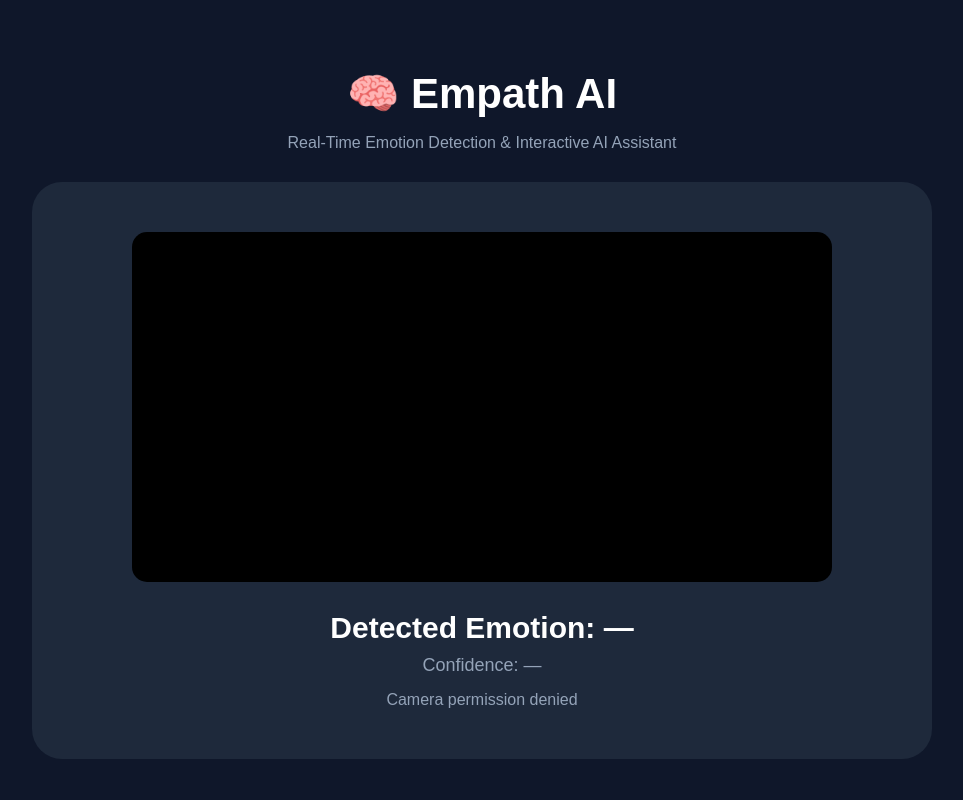
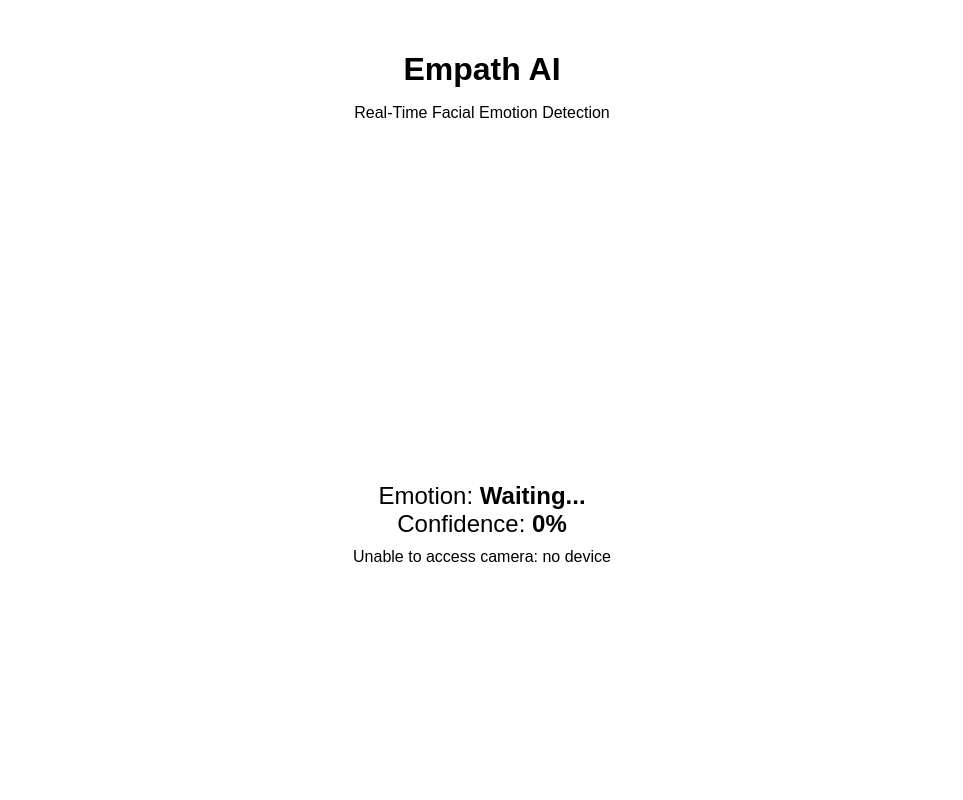
Before and after one commit to nsrahul03/EmpathAi, a Flask app: page / in a window 1280 px wide. Shown: the whole page, without its empty margins (158-1121 px from the left). Run offline with Flask 3, Linux system fonts and the light colour scheme.

Commit message:
Restore previous Flask web interface

```diff
--- a/web/app.py
+++ b/web/app.py
@@ -1,27 +1,18 @@
 from flask import Flask, render_template, request, jsonify
-from tensorflow.keras.models import load_model
-from PIL import Image
+import cv2
 import numpy as np
 import base64
+from PIL import Image
 import io
-import os
-
+import tensorflow as tf
 
 app = Flask(__name__)
 
-# --------------------------------------------------
-# Model configuration
-# --------------------------------------------------
+# Load trained emotion model
+MODEL_PATH = "fer2013_best_model.keras"
+model = tf.keras.models.load_model(MODEL_PATH)
 
-BASE_DIR = os.path.dirname(os.path.dirname(os.path.abspath(__file__)))
-
-MODEL_PATH = os.path.join(
-    BASE_DIR,
-    "fer2013_best_model.keras"
-)
-
-model = load_model(MODEL_PATH, compile=False)
-
+# Emotion labels
 EMOTIONS = [
     "Angry",
     "Disgust",
@@ -32,10 +23,11 @@ EMOTIONS = [
     "Neutral"
 ]
 
+# OpenCV Haar Cascade for face detection
+FACE_CASCADE = cv2.CascadeClassifier(
+    cv2.data.haarcascades + "haarcascade_frontalface_default.xml"
+)
 
-# --------------------------------------------------
-# Routes
-# --------------------------------------------------
 
 @app.route("/")
 def home():
@@ -44,76 +36,86 @@ def home():
 
 @app.route("/predict", methods=["POST"])
 def predict():
-
     try:
         data = request.get_json()
 
-        image_data = data["image"]
+        if not data or "image" not in data:
+            return jsonify({"error": "No image received"}), 400
 
-        # Remove the base64 header
-        image_data = image_data.split(",", 1)[1]
+        # Remove base64 header
+        image_data = data["image"].split(",")[1]
 
-        # Decode image
+        # Decode base64 image
         image_bytes = base64.b64decode(image_data)
 
-        image = Image.open(
-            io.BytesIO(image_bytes)
-        ).convert("L")
+        # Convert image to OpenCV format
+        image = Image.open(io.BytesIO(image_bytes)).convert("RGB")
+        frame = np.array(image)
 
-        # Resize to FER2013 model input
-        image = image.resize((48, 48))
+        # Convert RGB to grayscale
+        gray = cv2.cvtColor(frame, cv2.COLOR_RGB2GRAY)
 
-        # Convert to NumPy array
-        image_array = np.array(image, dtype=np.float32)
-
-        # Normalize
-        image_array = image_array / 255.0
-
-        # Model expects:
-        # (batch, height, width, channels)
-        image_array = image_array.reshape(
-            1, 48, 48, 1
+        # Detect faces
+        faces = FACE_CASCADE.detectMultiScale(
+            gray,
+            scaleFactor=1.3,
+            minNeighbors=5,
+            minSize=(60, 60)
         )
 
-        # Prediction
-        predictions = model.predict(
-            image_array,
-            verbose=0
+        # No face detected
+        if len(faces) == 0:
+            return jsonify({
+                "face_detected": False,
+                "emotion": "No face detected",
+                "confidence": 0
+            })
+
+        # Select the largest face
+        largest_face = max(
+            faces,
+            key=lambda rect: rect[2] * rect[3]
         )
 
-        emotion_index = int(
-            np.argmax(predictions[0])
-        )
+        x, y, w, h = largest_face
 
+        # Crop only the detected face
+        face = gray[y:y + h, x:x + w]
+
+        # Resize to CNN input size
+        face = cv2.resize(face, (48, 48))
+
+        # Normalize pixel values
+        face = face.astype("float32") / 255.0
+
+        # Reshape for CNN
+        face = np.expand_dims(face, axis=0)
+        face = np.expand_dims(face, axis=-1)
+
+        # Predict emotion
+        predictions = model.predict(face, verbose=0)
+
+        emotion_index = np.argmax(predictions[0])
         emotion = EMOTIONS[emotion_index]
-
-        confidence = float(
-            predictions[0][emotion_index]
-        )
+        confidence = float(predictions[0][emotion_index]) * 100
 
         return jsonify({
+            "face_detected": True,
             "emotion": emotion,
-            "confidence": round(
-                confidence * 100,
-                2
-            )
+            "confidence": round(confidence, 2),
+            "face": {
+                "x": int(x),
+                "y": int(y),
+                "width": int(w),
+                "height": int(h)
+            }
         })
 
     except Exception as e:
-
         return jsonify({
             "error": str(e)
         }), 500
 
 
-# --------------------------------------------------
-# Run application
-# --------------------------------------------------
-
 if __name__ == "__main__":
-
-    app.run(
-        host="127.0.0.1",
-        port=5000,
-        debug=True
-    )
+    app.run(host="127.0.0.1", port=5000, debug=True)
--- a/web/templates/index.html
+++ b/web/templates/index.html
@@ -1,204 +1,119 @@
 <!DOCTYPE html>
 <html lang="en">
+<head>
+    <meta charset="UTF-8">
+    <meta name="viewport" content="width=device-width, initial-scale=1.0">
 
-<head>
-
-    <meta charset="UTF-8">
-
-    <meta
-        name="viewport"
-        content="width=device-width, initial-scale=1.0"
-    >
-
-    <title>EmpathAI</title>
+    <title>Empath AI</title>
 
     <style>
-
-        * {
-            box-sizing: border-box;
-        }
-
         body {
+            font-family: Arial, sans-serif;
+            text-align: center;
             margin: 0;
-            font-family: Arial, sans-serif;
-            background: #0f172a;
-            color: white;
-            min-height: 100vh;
-
-            display: flex;
-            justify-content: center;
-            align-items: center;
-        }
-
-        .container {
-            width: 90%;
-            max-width: 900px;
-            text-align: center;
+            padding: 30px;
         }
 
         h1 {
-            font-size: 42px;
             margin-bottom: 10px;
         }
 
-        .subtitle {
-            color: #94a3b8;
-            margin-bottom: 30px;
-        }
-
-        .card {
-            background: #1e293b;
-            padding: 50px;
-            border-radius: 30px;
+        #camera-container {
+            position: relative;
+            display: inline-block;
         }
 
         video {
-            width: 100%;
-            max-width: 700px;
-            border-radius: 15px;
-            background: black;
+            width: 640px;
+            max-width: 90vw;
+            border-radius: 10px;
         }
 
-        .emotion {
-            font-size: 30px;
-            font-weight: bold;
-            margin-top: 25px;
+        #face-box {
+            position: absolute;
+            border: 3px solid lime;
+            display: none;
+            pointer-events: none;
         }
 
-        .confidence {
-            font-size: 18px;
-            color: #94a3b8;
+        #result {
+            margin-top: 20px;
+            font-size: 24px;
+        }
+
+        #status {
             margin-top: 10px;
         }
-
-        button {
-            margin-top: 25px;
-            padding: 12px 25px;
-            border: none;
-            border-radius: 10px;
-            font-size: 16px;
-            cursor: pointer;
-        }
-
-        .status {
-            margin-top: 15px;
-            color: #94a3b8;
-        }
-
     </style>
-
 </head>
-
 
 <body>
 
-<div class="container">
+    <h1>Empath AI</h1>
+    <p>Real-Time Facial Emotion Detection</p>
 
-    <h1>🧠 Empath AI</h1>
+    <div id="camera-container">
 
-    <p class="subtitle">
-        Real-Time Emotion Detection & Interactive AI Assistant
-    </p>
+        <video id="video" autoplay playsinline></video>
 
-
-    <div class="card">
-
-        <video
-            id="camera"
-            autoplay
-            playsinline>
-        </video>
-
-
-        <div class="emotion">
-
-            Detected Emotion:
-            <span id="emotion">—</span>
+        <div id="face-box"></div>
 
     </div>
 
+    <canvas id="canvas" width="640" height="480" hidden></canvas>
 
-        <div class="confidence">
-
-            Confidence:
-            <span id="confidence">—</span>
-
+    <div id="result">
+        Emotion: <strong id="emotion">Waiting...</strong>
+        <br>
+        Confidence: <strong id="confidence">0%</strong>
     </div>
 
-
-        <div class="status" id="status">
-
-            Starting camera...
-
-        </div>
-
-    </div>
-
-</div>
-
+    <p id="status">Starting camera...</p>
 
     <script>
 
-const video =
-    document.getElementById("camera");
+        const video = document.getElementById("video");
+        const canvas = document.getElementById("canvas");
 
-const emotion =
-    document.getElementById("emotion");
+        const emotionText = document.getElementById("emotion");
+        const confidenceText = document.getElementById("confidence");
+        const statusText = document.getElementById("status");
 
-const confidence =
-    document.getElementById("confidence");
+        const faceBox = document.getElementById("face-box");
 
-const status =
-    document.getElementById("status");
-
-
+        // Start webcam
         async function startCamera() {
 
             try {
 
-        const stream =
-            await navigator.mediaDevices.getUserMedia({
-                video: true
+                const stream = await navigator.mediaDevices.getUserMedia({
+                    video: true,
+                    audio: false
                 });
 
                 video.srcObject = stream;
 
-        status.textContent =
-            "Camera started";
+                statusText.textContent = "Camera started";
+
+            } catch (error) {
+
+                statusText.textContent =
+                    "Unable to access camera: " + error.message;
 
             }
-
-    catch (error) {
-
-        console.error(error);
-
-        status.textContent =
-            "Camera permission denied";
-
-    }
-
         }
 
 
+        // Send webcam frame to Flask
         async function detectEmotion() {
 
-    if (video.readyState < 2) {
+            if (video.readyState !== 4) {
                 return;
             }
 
+            const context = canvas.getContext("2d");
 
-    const canvas =
-        document.createElement("canvas");
-
-
-    canvas.width = 320;
-    canvas.height = 240;
-
-
-    const context =
-        canvas.getContext("2d");
-
-
+            // Draw current webcam frame
             context.drawImage(
                 video,
                 0,
@@ -207,21 +122,17 @@ async function detectEmotion() {
                 canvas.height
             );
 
-
-    const image =
-        canvas.toDataURL("image/jpeg");
-
+            // Convert image to base64
+            const image = canvas.toDataURL("image/jpeg");
 
             try {
 
-        const response =
-            await fetch("/predict", {
+                const response = await fetch("/predict", {
 
                     method: "POST",
 
                     headers: {
-                    "Content-Type":
-                        "application/json"
+                        "Content-Type": "application/json"
                     },
 
                     body: JSON.stringify({
@@ -230,54 +141,70 @@ async function detectEmotion() {
 
                 });
 
-
-        const data =
-            await response.json();
+                const result = await response.json();
 
 
-        if (data.error) {
+                // No face detected
+                if (!result.face_detected) {
 
-            console.error(data.error);
+                    emotionText.textContent = "No face detected";
+                    confidenceText.textContent = "0%";
+
+                    faceBox.style.display = "none";
+
+                    statusText.textContent =
+                        "Please place your face in front of the camera.";
 
                     return;
-
                 }
 
 
-        emotion.textContent =
-            data.emotion;
+                // Display emotion
+                emotionText.textContent = result.emotion;
+
+                confidenceText.textContent =
+                    result.confidence + "%";
+
+                statusText.textContent =
+                    "Face detected successfully";
 
 
-        confidence.textContent =
-            data.confidence + "%";
+                // Display face rectangle
+                const face = result.face;
+
+                const scaleX = video.clientWidth / canvas.width;
+                const scaleY = video.clientHeight / canvas.height;
+
+                faceBox.style.display = "block";
+
+                faceBox.style.left =
+                    (face.x * scaleX) + "px";
+
+                faceBox.style.top =
+                    (face.y * scaleY) + "px";
+
+                faceBox.style.width =
+                    (face.width * scaleX) + "px";
+
+                faceBox.style.height =
+                    (face.height * scaleY) + "px";
 
 
-        status.textContent =
-            "Emotion detection active";
+            } catch (error) {
+
+                statusText.textContent =
+                    "Prediction error: " + error.message;
 
             }
-
-    catch (error) {
-
-        console.error(error);
-
-        status.textContent =
-            "Prediction server error";
-
-    }
-
         }
 
 
         startCamera();
 
-setInterval(
-    detectEmotion,
-    1000
-);
+        // Detect emotion every second
+        setInterval(detectEmotion, 1000);
 
     </script>
 
 </body>
-
 </html>
```
Lines whose indentation alone changed are shown as unchanged.
